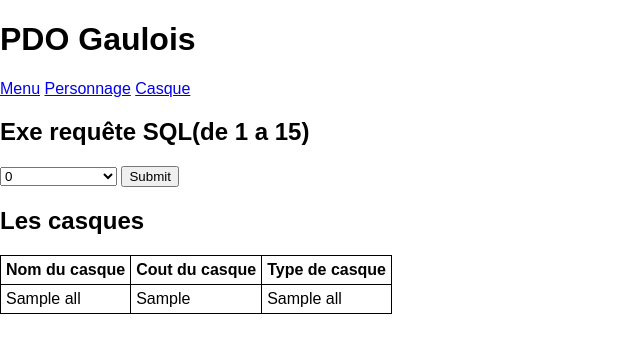
After one commit to kor-2/PDO_gaulois, a PHP site: template view/queries/allCasque.php in a window 1280 px wide; the page is wider, and only the part inside the window is pictured. The commit adds this page. Shown: the top 353 px of that part, without its empty margins (0-640 px from the left). Run offline with PHP 8.4, Linux system fonts and the light colour scheme; the template is opened without the code that fills it: most values are stand-ins (such as "Sample title", 1, 10 or a date in 2020).

Commit message:
ajout page des casques

```diff
--- a/index.php
+++ b/index.php
@@ -88,6 +88,10 @@ if (isset($_GET['action'])) {
             $ctrlGaulois->showAllGaulois();
 
             break;
+        case 'allCasque':
+            $ctrlGaulois->showAllCasque();
+
+            break;
     }
 } else {
     $ctrlGaulois->listGaulois();
--- /dev/null
+++ b/view/queries/allCasque.php
@@ -0,0 +1,32 @@
+<?php ob_start();
+
+?>
+
+<table>
+    <thead>
+        <tr>
+            <th>Nom du casque</th>
+            <th>Cout du casque</th>
+            <th>Type de casque</th>
+        </tr>
+    </thead>
+    <tbody>
+            <?php
+            foreach ($alls as $list) {
+            ?>
+        <tr>
+            <td><?= $list['nom_casque']; ?></td>
+            <td><?= $list['cout_casque'] ?></td>
+            <td><?= $list['nom_type_casque'] ?></td>
+        </tr>
+        <?php }?>
+    </tbody>
+</table>
+<?php
+
+$titre = "Les casques" ;
+$titre_secondaire= $titre;
+$contenu = ob_get_clean();
+require "view/template.php";
+
+?>
--- a/view/template.php
+++ b/view/template.php
@@ -20,6 +20,7 @@ $form = new FormController();
                 <h1>PDO Gaulois</h1>
                 <a href="/PDO_GAULOIS">Menu</a>
                 <a href="?action=allPerso">Personnage</a>
+                <a href="?action=allCasque">Casque</a>
                 <form method="get">
                     <h2>Exe requête SQL(de 1 a 15)</h2>
                     <select name="action">
```
Also changed, not shown: controller/GauloisController.php (+18 -2 lines).
